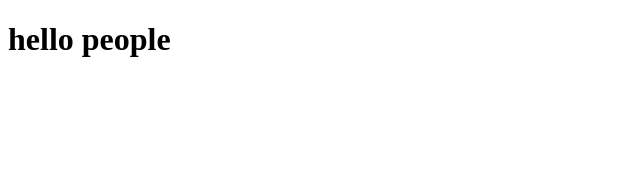
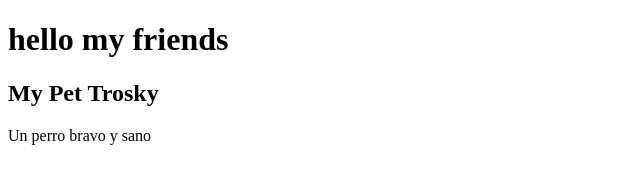
Before and after one commit to guajim21/My-primer-proyecto, a plain HTML site: page index.html in a window 1280 px wide. Shown: the whole page, without its empty margins (0-640 px from the left). Drawn offline with Linux system fonts and the light colour scheme.

Commit message:
Añadi un parrafo aserca de my pet

```diff
--- a/index.html
+++ b/index.html
@@ -7,6 +7,8 @@
     <title>Document</title>
 </head>
 <body>
-    <h1>hello people</h1>
+    <h1>hello my friends</h1>
+    <h2>My Pet Trosky</h2>
+    <p>Un perro bravo y sano</p>
 </body>
 </html>
```
